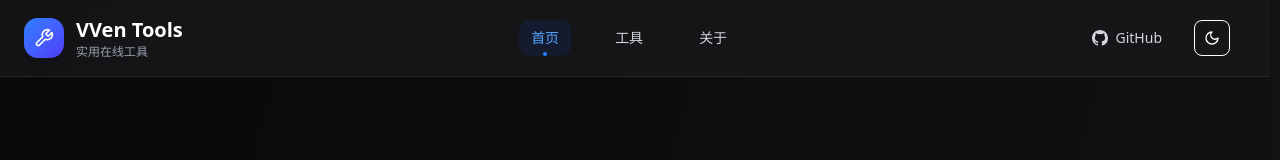
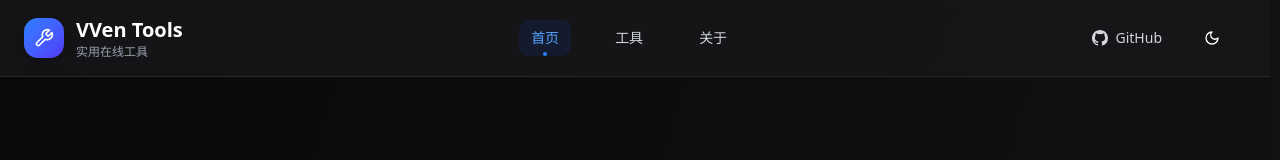
Before and after one commit to liwenka1/vven-tools, a Next.js app: page / in a window 1280 px wide. Shown: the top 160 px of the page. Built offline with nearby package versions, Linux system fonts and the light colour scheme.

Commit message:
feat: 简化主题切换组件，移除下拉菜单实现简单点击切换

```diff
--- a/components/mode-toggle.tsx
+++ b/components/mode-toggle.tsx
@@ -3,38 +3,34 @@
 import * as React from "react";
 import { Moon, Sun } from "lucide-react";
 import { useTheme } from "next-themes";
-
 import { Button } from "@/components/ui/button";
-import {
-  DropdownMenu,
-  DropdownMenuContent,
-  DropdownMenuItem,
-  DropdownMenuTrigger
-} from "@/components/ui/dropdown-menu";
 
 export function ModeToggle() {
-  const { setTheme } = useTheme();
+  const { theme, setTheme } = useTheme();
+  const [mounted, setMounted] = React.useState(false);
+
+  React.useEffect(() => {
+    setMounted(true);
+  }, []);
+
+  if (!mounted) {
+    return <Button variant="ghost" size="icon" className="w-9 h-9" />;
+  }
+
+  const toggleTheme = () => {
+    setTheme(theme === "dark" ? "light" : "dark");
+  };
 
   return (
-    <DropdownMenu>
-      <DropdownMenuTrigger asChild>
-        <Button variant="outline" size="icon">
-          <Sun className="h-[1.2rem] w-[1.2rem] scale-100 rotate-0 transition-all dark:scale-0 dark:-rotate-90" />
-          <Moon className="absolute h-[1.2rem] w-[1.2rem] scale-0 rotate-90 transition-all dark:scale-100 dark:rotate-0" />
-          <span className="sr-only">切换主题</span>
-        </Button>
-      </DropdownMenuTrigger>
-      <DropdownMenuContent align="end">
-        <DropdownMenuItem onClick={() => setTheme("light")}>
-          浅色模式
-        </DropdownMenuItem>
-        <DropdownMenuItem onClick={() => setTheme("dark")}>
-          深色模式
-        </DropdownMenuItem>
-        <DropdownMenuItem onClick={() => setTheme("system")}>
-          跟随系统
-        </DropdownMenuItem>
-      </DropdownMenuContent>
-    </DropdownMenu>
+    <Button
+      variant="ghost"
+      size="icon"
+      onClick={toggleTheme}
+      className="w-9 h-9 rounded-full hover:bg-gray-100 dark:hover:bg-gray-800 transition-colors duration-200"
+    >
+      <Sun className="h-4 w-4 scale-100 rotate-0 transition-all duration-200 dark:scale-0 dark:-rotate-90" />
+      <Moon className="absolute h-4 w-4 scale-0 rotate-90 transition-all duration-200 dark:scale-100 dark:rotate-0" />
+      <span className="sr-only">切换主题</span>
+    </Button>
   );
 }
```
